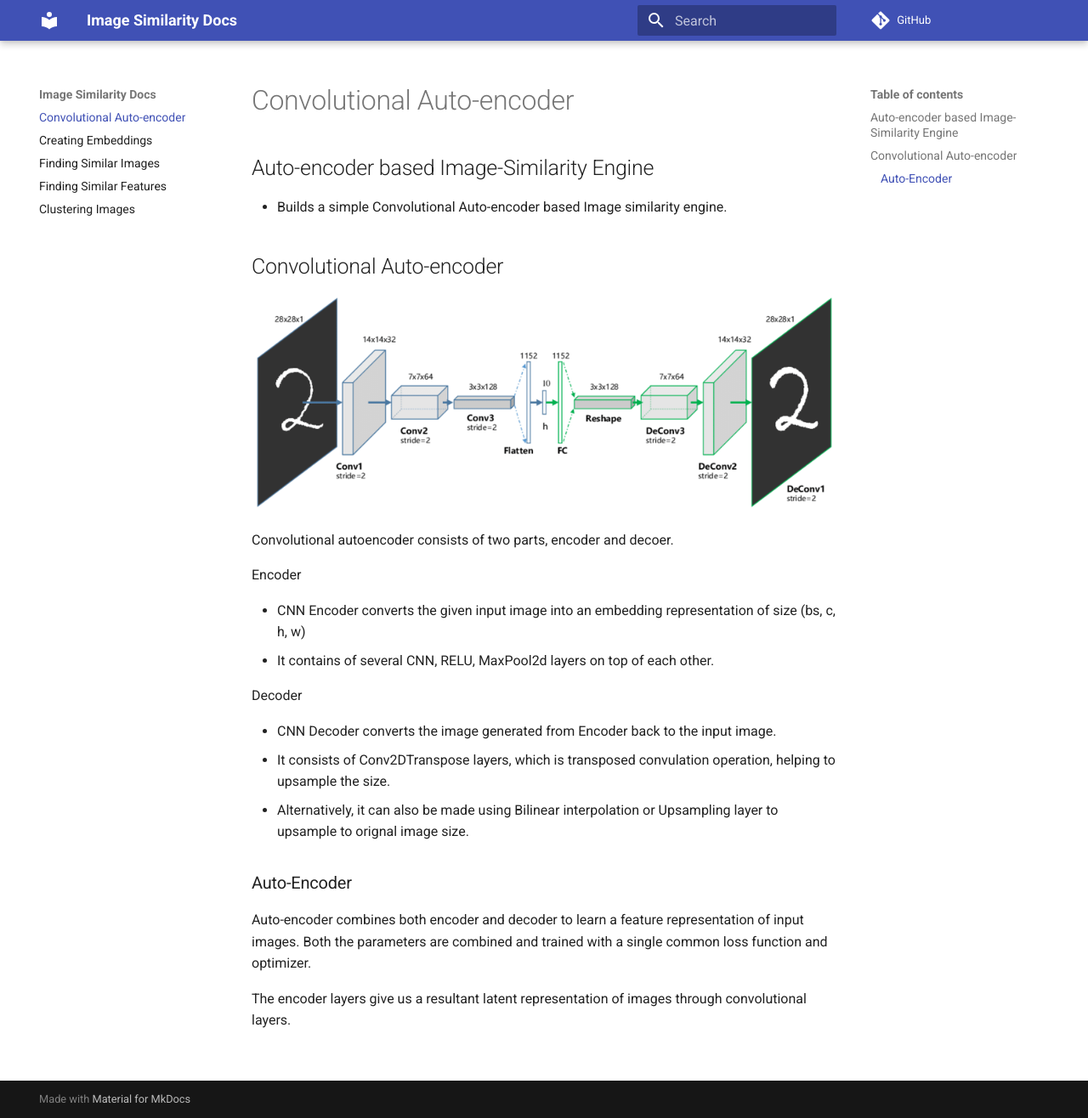
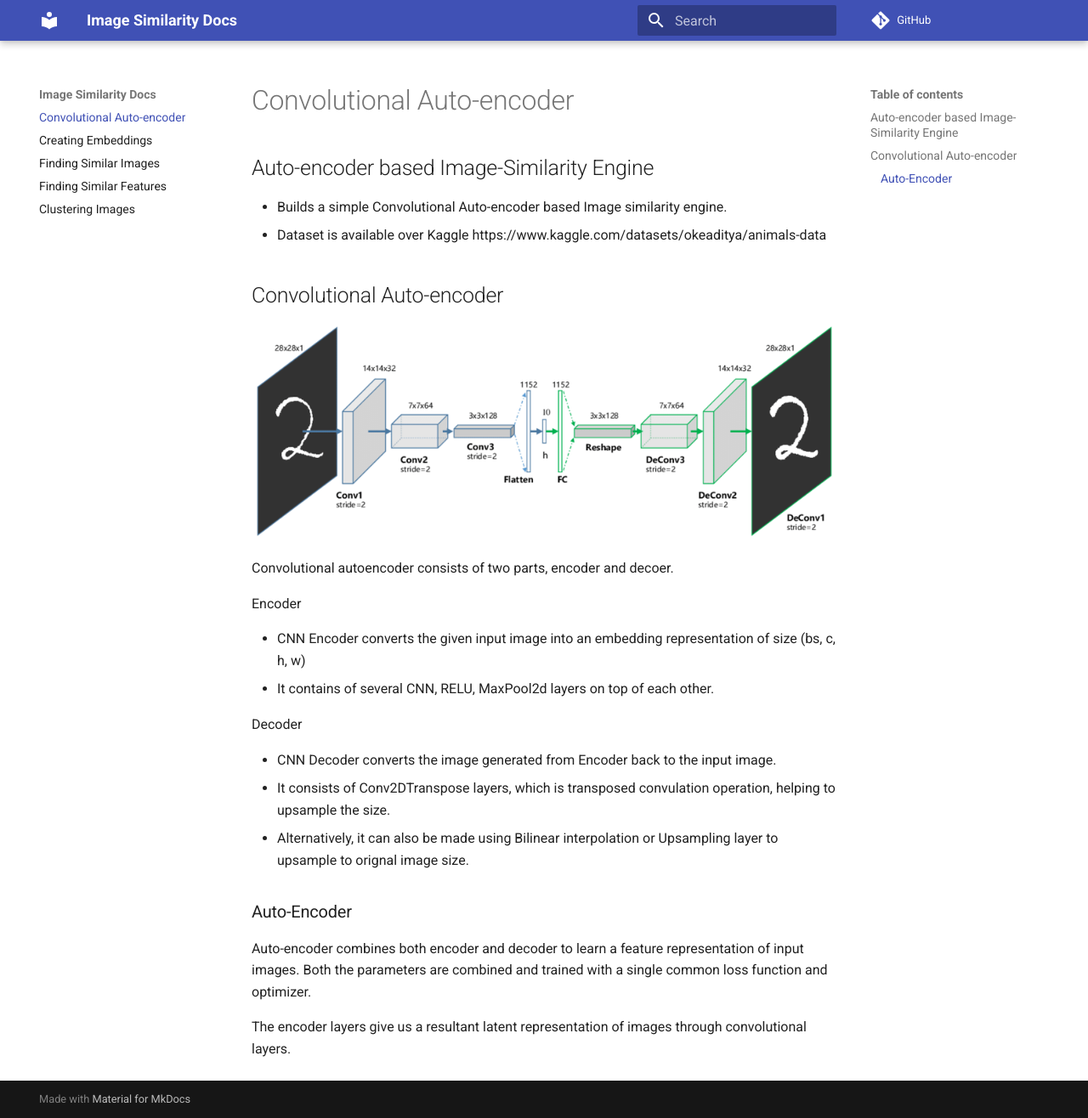
Before and after one commit to oke-aditya/image_similarity, an MkDocs documentation site: the page built from docs/templates/index.md, in a window 1280 px wide and 1316 px high. Shown: the whole window at 85% size. Built offline with MkDocs 1.6.1 and Material for MkDocs 9.7.7, drawn with Linux system fonts in a browser that asks for light colours; comment, search, counter and statistics services are not loaded.

Commit message:
Update index.md

```diff
--- a/docs/templates/index.md
+++ b/docs/templates/index.md
@@ -1,6 +1,7 @@
 ## Auto-encoder based Image-Similarity Engine
 
 - Builds a simple Convolutional Auto-encoder based Image similarity engine.
+- Dataset is available over Kaggle https://www.kaggle.com/datasets/okeaditya/animals-data
 
 ## Convolutional Auto-encoder
 ![Autoencoder](images/conv_autoencoder.png)
```
